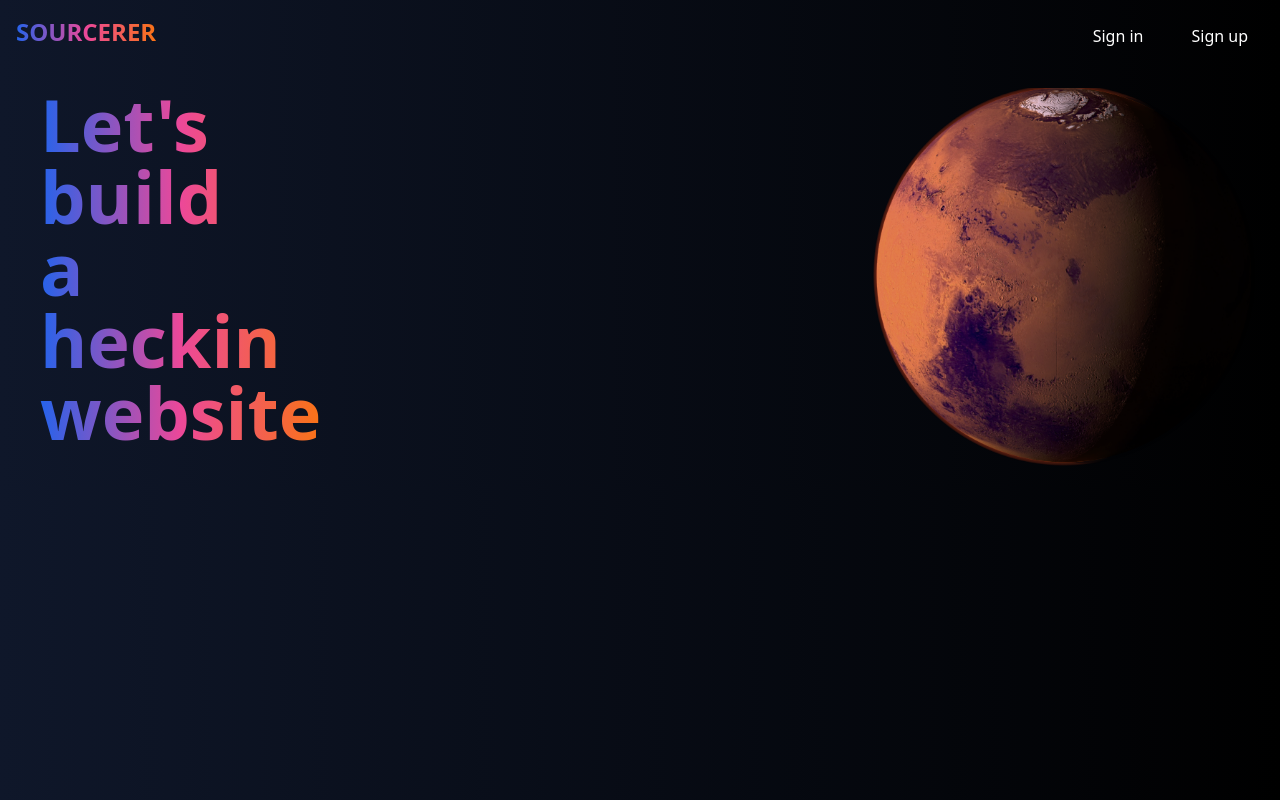
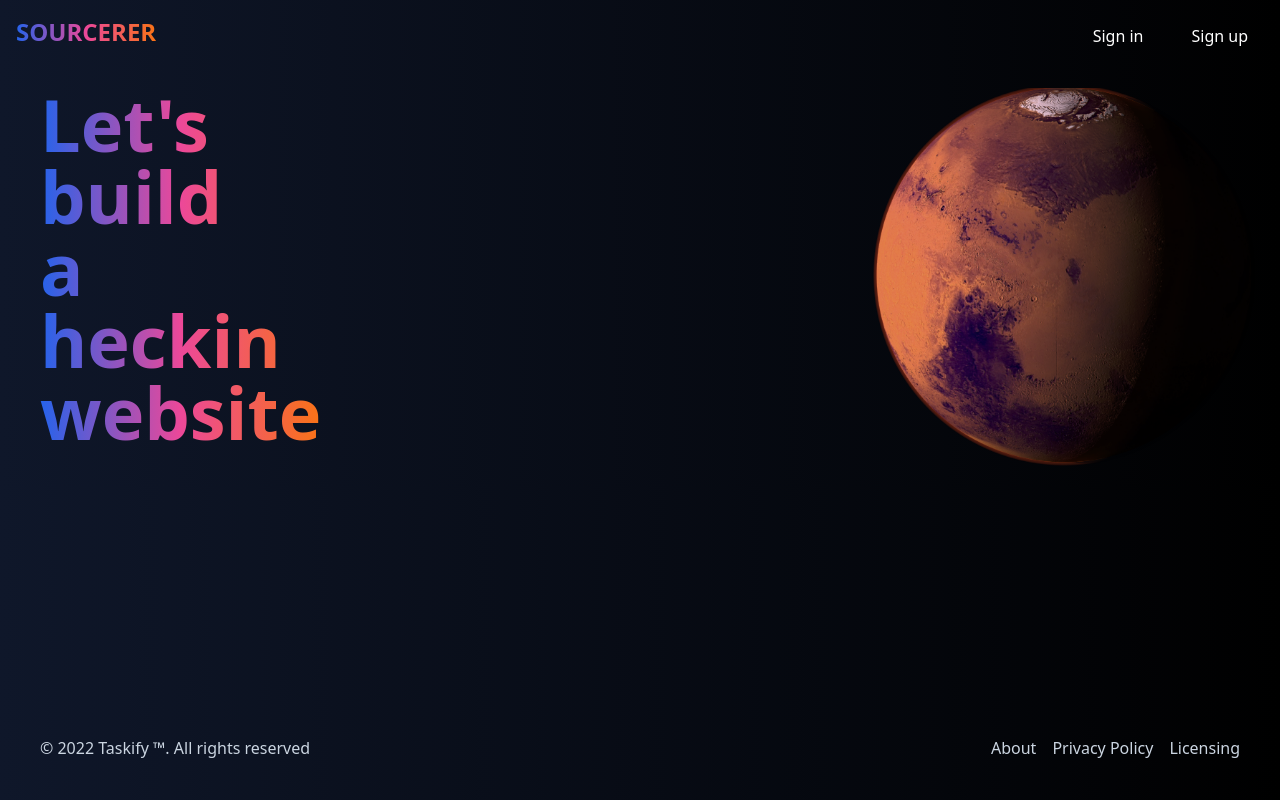
Before and after one commit to aurum77/sourcerer-frontend, a React (Vite) app: page / in a window 1280 px wide. Built offline with nearby package versions, Linux system fonts and the light colour scheme.

Commit message:
feat: add footer component

```diff
--- a/src/App.jsx
+++ b/src/App.jsx
@@ -2,12 +2,14 @@ import { useState } from "react";
 import reactLogo from "./assets/react.svg";
 import "./App.css";
 import { Header, Welcome } from "./components";
+import { Footer } from "./components/Footer/Footer";
 
 function App() {
   return (
     <>
       <Header />
       <Welcome />
+      <Footer />
     </>
   );
 }
--- /dev/null
+++ b/src/components/Footer/Footer.css
@@ -0,0 +1,21 @@
+.footer {
+  @apply flex
+  flex-row
+  text-base
+  p-8
+  m-2
+  text-slate-300
+  gap-4
+  fixed
+  inset-x-0
+  bottom-0;
+}
+
+.footer__spacer {
+  @apply flex-1;
+}
+
+.footer__items {
+  @apply hover:underline
+  cursor-pointer;
+}
--- /dev/null
+++ b/src/components/Footer/Footer.jsx
@@ -0,0 +1,15 @@
+import "./Footer.css";
+
+export function Footer() {
+  return (
+    <footer className="footer">
+      <div className="footer__reserved">
+        &#169; 2022 Taskify &#8482;. All rights reserved{" "}
+      </div>
+      <div className="footer__spacer"></div>
+      <div className="footer__items">About</div>
+      <div className="footer__items">Privacy Policy</div>
+      <div className="footer__items">Licensing</div>
+    </footer>
+  );
+}
--- /dev/null
+++ b/src/components/Footer/index.js
@@ -0,0 +1 @@
+export { Footer } from "./Footer";
```
